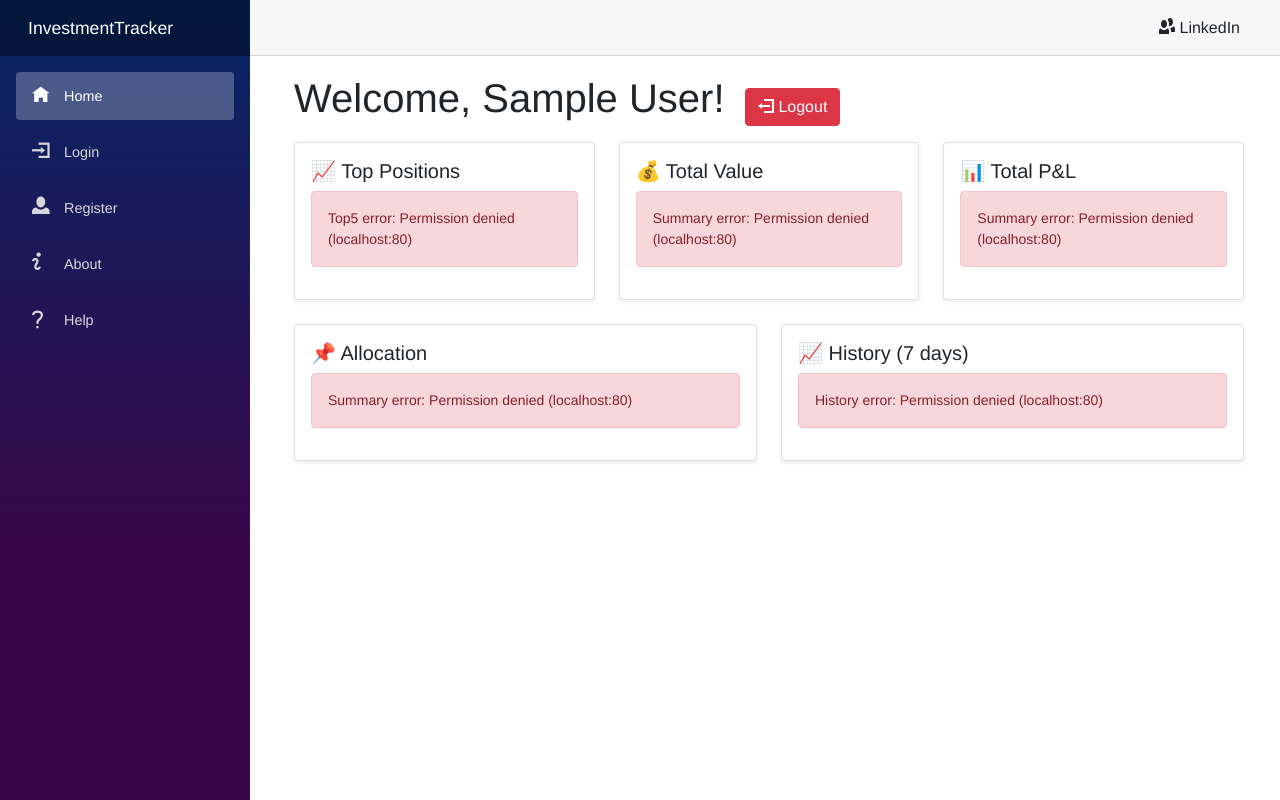
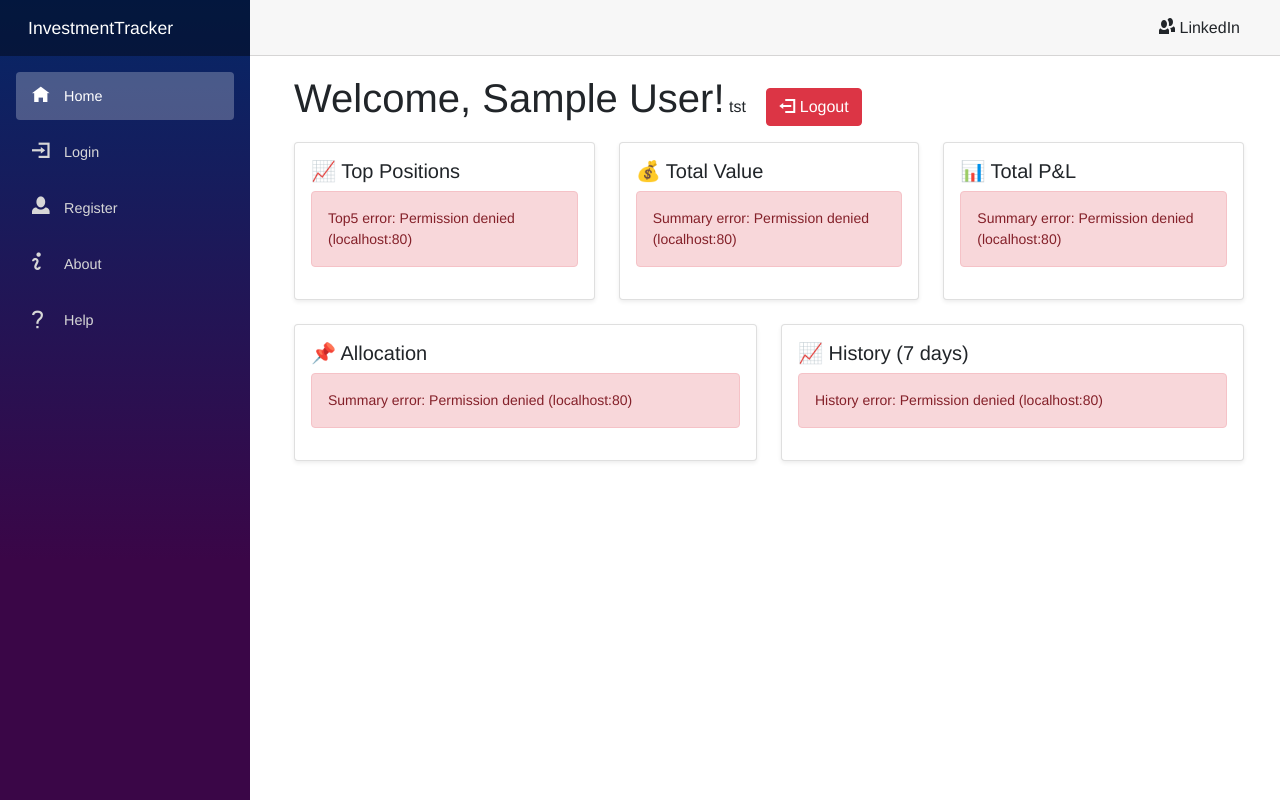
Before and after one commit to Alex725-2/InvestmentTrackerPro, an ASP.NET Core app: page / in a window 1280 px wide. Run offline with ASP.NET Core 8, Linux system fonts and the light colour scheme; the visitor is signed in with stand-in values (Sample User, id 1); data that the repository does not hold is empty; style sheets or scripts are compiled from the project's sources.

Commit message:
test Autodeploy

```diff
--- a/Client/Pages/Index.razor
+++ b/Client/Pages/Index.razor
@@ -16,7 +16,7 @@
         <div class="row mb-3">
             <div class="col">
                 <h1 class="d-inline">Welcome, @userName!</h1>
-
+               tst
                 <button class="btn btn-danger ms-3" @onclick="Logout">
                     <span class="oi oi-account-logout"></span> Logout
                 </button>
```
Also changed, not shown: .github/workflows/deploy.yml.
